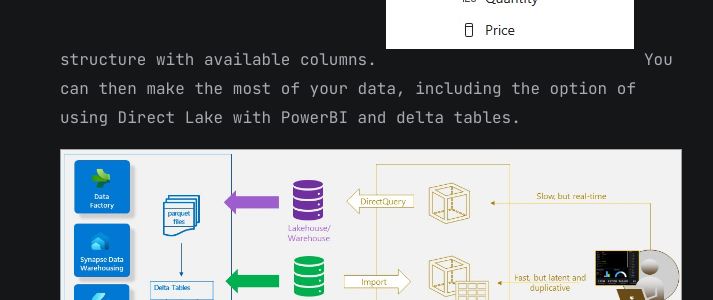
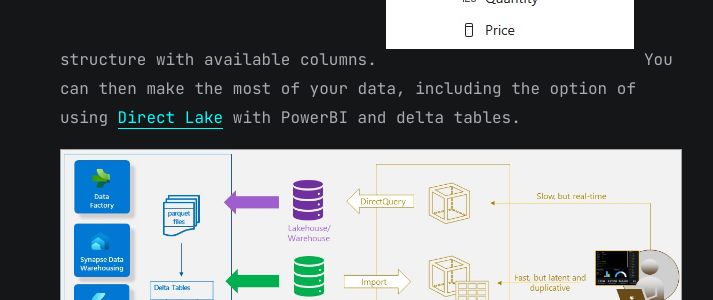
Before and after one commit to marc-hadjeje/marc-hadjeje.github.io, a Jekyll site: the page built from all_collections/_posts/2023-08-07-Fabric shorcut migration.md, in a window 1280 px wide and 900 px high, scrolled down 5122 px. Shown: the part 267-567 px from the top of the window, without its empty margins (283-996 px from the left). Built offline with Jekyll 4.4.1, drawn with Linux system fonts in a browser that asks for light colours; part of the change alters nothing that is shown.

```diff
--- a/all_collections/_posts/2023-08-07-Fabric shorcut migration.md
+++ b/all_collections/_posts/2023-08-07-Fabric shorcut migration.md
@@ -44,5 +44,5 @@ Note that if you already have your data in Delta format you can use the managed
 ![New shortcut notebook](https://github.com/marc-hadjeje/marc-hadjeje.github.io/blob/main/assets/images/notebook.jpg?raw=true)
 Bellow is the parquet file in table format including the structure with available columns.
 ![New shortcut table structure](https://github.com/marc-hadjeje/marc-hadjeje.github.io/blob/main/assets/images/fact_sales.jpg?raw=true)
-You can then make the most of your data, including the option of using Direct Lake with PowerBI and delta tables.
+You can then make the most of your data, including the option of using [Direct Lake](https://learn.microsoft.com/en-us/power-bi/enterprise/directlake-overview) with PowerBI and delta tables.
 ![New shortcut table structure](https://github.com/marc-hadjeje/marc-hadjeje.github.io/blob/main/assets/images/directlake-diagram.jpeg?raw=true)
```
